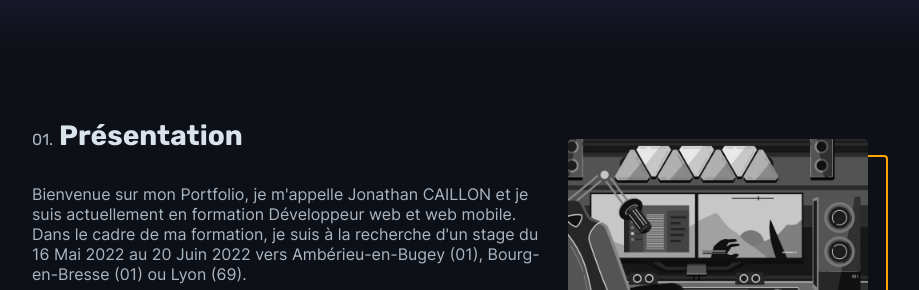
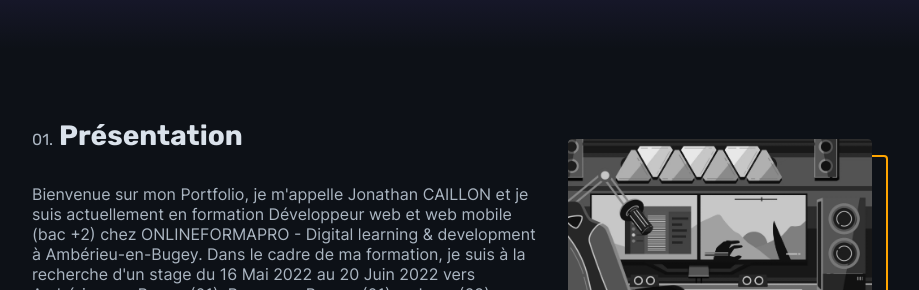
Before and after one commit to Jonathan-Caillon/CV, a website: page index.html in a window 1280 px wide. Shown: the part 871-1161 px from the top of the page, without its empty margins (178-1097 px from the left). Drawn offline with nearby package versions, Linux system fonts and the light colour scheme.

Commit message:
texte intro

```diff
--- a/index.html
+++ b/index.html
@@ -92,10 +92,11 @@
               <h2><span>01.</span> Présentation</h2>
               <p>
                 Bienvenue sur mon Portfolio, je m'appelle Jonathan CAILLON et je
-                suis actuellement en formation Développeur web et web mobile.
-                Dans le cadre de ma formation, je suis à la recherche d'un stage
-                du 16 Mai 2022 au 20 Juin 2022 vers Ambérieu-en-Bugey (01),
-                Bourg-en-Bresse (01) ou Lyon (69).
+                suis actuellement en formation Développeur web et web mobile
+                (bac +2) chez ONLINEFORMAPRO - Digital learning & development à
+                Ambérieu-en-Bugey. Dans le cadre de ma formation, je suis à la
+                recherche d'un stage du 16 Mai 2022 au 20 Juin 2022 vers
+                Ambérieu-en-Bugey (01), Bourg-en-Bresse (01) ou Lyon (69).
               </p>
               <div class="presentation-links">
                 <div class="wrapper">
```
